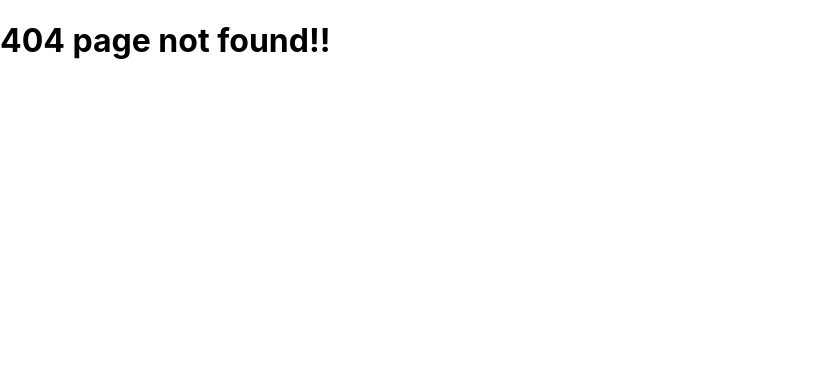
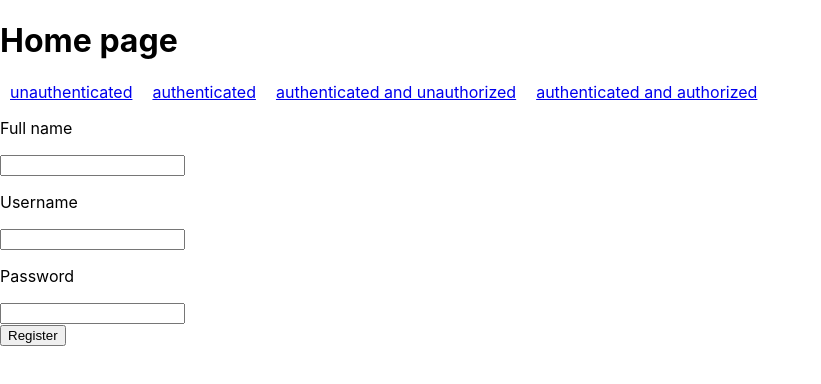
Before and after one commit to dipbazz/react-authentication-and-authorization, a React (Create React App) app: page /register in a window 1280 px wide. Before the commit this address had no page. Shown: the top 384 px of the page, without its empty margins (0-821 px from the left). Built offline with nearby package versions, Linux system fonts and the light colour scheme.

Commit message:
Added auth pages, and update canAccess to IsAuthenticate and IsAuthorized component

```diff
--- a/src/App.js
+++ b/src/App.js
@@ -4,7 +4,10 @@ import Authenticated from './pages/authenticated';
 import Unauthenticated from './pages/unauthenticated';
 import AuthenticatedAndUnauthorized from './pages/authenticated-and-unauthorized';
 import AuthenticatedAndAuthorized from './pages/authenticated-and-authorized';
-import CanAccess from './components/CanAccess';
+import IsAuthenticated from './components/IsAuthenticated';
+import IsAuthorized from './components/IsAuthorized';
+import Login from './pages/auth/Login';
+import Register from './pages/auth/Register';
 
 const router = createBrowserRouter([
   {
@@ -16,27 +19,39 @@ const router = createBrowserRouter([
         element: <Unauthenticated />
       },
       {
+        path: '/login',
+        element: <Login />
+      },
+      {
+        path: '/register',
+        element: <Register />
+      },
+      {
         path: '/authenticated',
         element: (
-          <CanAccess>
+          <IsAuthenticated>
             <Authenticated />
-          </CanAccess>
+          </IsAuthenticated>
         )
       },
       {
         path: '/authenticated-and-authorized',
         element: (
-          <CanAccess permissions={["authorized"]}>
-            <AuthenticatedAndAuthorized />
-          </CanAccess>
+          <IsAuthenticated>
+            <IsAuthorized>
+              <AuthenticatedAndAuthorized />
+            </IsAuthorized>
+          </IsAuthenticated>
         )
       },
       {
         path: '/authenticated-and-unauthorized',
         element: (
-          <CanAccess>
-            <AuthenticatedAndUnauthorized />
-          </CanAccess>
+          <IsAuthenticated>
+            <IsAuthorized>
+              <AuthenticatedAndUnauthorized />
+            </IsAuthorized>
+          </IsAuthenticated>
         )
       },
     ]
--- /dev/null
+++ b/src/components/IsAuthenticated.jsx
@@ -0,0 +1,17 @@
+import React from 'react'
+import Fallback from './Fallback';
+
+const IsAuthenticated = ({
+  fallback=<Fallback />,
+  children
+}) => {
+  const { isAuthenticated } = { user: { permissions: ["authorized"] }, isAuthenticated: true };
+
+  if (isAuthenticated) {
+    return <>{children}</>;
+  }
+
+  return <>{fallback}</>;
+}
+
+export default IsAuthenticated;
--- a/src/components/CanAccess.jsx
+++ b/src/components/IsAuthorized.jsx
@@ -1,20 +1,20 @@
 import React from 'react'
 import Fallback from './Fallback';
 
-const CanAccess = ({
+const IsAuthorized = ({
   permissions,
   fallback=<Fallback />,
   children
 }) => {
-  const { user, isAuthenticated } = { user: { permissions: ["authorized"] }, isAuthenticated: true };
+  const { user } = { user: { permissions: ["authorized"] }, isAuthenticated: true };
   const userPermissions = user?.permissions;
   const isAuthorized = userPermissions?.some((permission) => permissions?.includes(permission));
 
-  if (isAuthenticated && isAuthorized) {
+  if (isAuthorized) {
     return <>{children}</>;
   }
 
   return <>{fallback}</>;
 }
 
-export default CanAccess;
+export default IsAuthorized;
--- /dev/null
+++ b/src/pages/auth/Login.jsx
@@ -0,0 +1,26 @@
+import React from 'react'
+
+export default function Login() {
+    const handleSubmit = (event) => {
+        event?.preventDefault();
+        const username = event?.target?.username?.value;
+        const password = event?.target?.password?.value;
+        console.log(username, password);
+    }
+    return (
+        <div>
+            <form onSubmit={handleSubmit}>
+                <label>
+                    <p>Username</p>
+                    <input name='username' required />
+                </label>
+                <label>
+                    <p>Password</p>
+                    <input type='password' name='password' required />
+                </label>
+                <br />
+                <button type="submit">Login</button>
+            </form>
+        </div>
+    )
+}
--- /dev/null
+++ b/src/pages/auth/Register.jsx
@@ -0,0 +1,31 @@
+import React from 'react'
+
+export default function Register() {
+    const handleSubmit = (event) => {
+        event?.preventDefault();
+        const fullName = event?.target?.full_name?.value;
+        const username = event?.target?.username?.value;
+        const password = event?.target?.password?.value;
+        console.log(fullName, username, password);
+    }
+    return (
+        <div>
+            <form onSubmit={handleSubmit}>
+                <label>
+                    <p>Full name</p>
+                    <input name='full_name' required />
+                </label>
+                <label>
+                    <p>Username</p>
+                    <input name='username' required />
+                </label>
+                <label>
+                    <p>Password</p>
+                    <input type='password' name='password' required />
+                </label>
+                <br />
+                <button type="submit">Register</button>
+            </form>
+        </div>
+    )
+}
```
